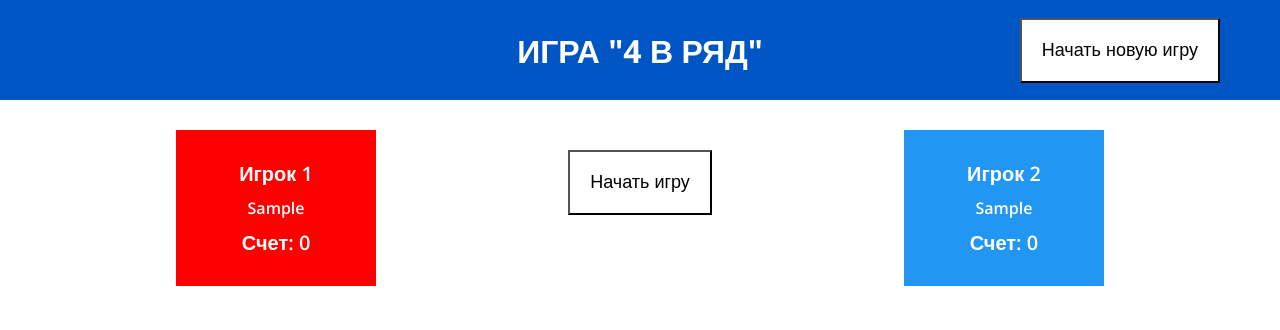
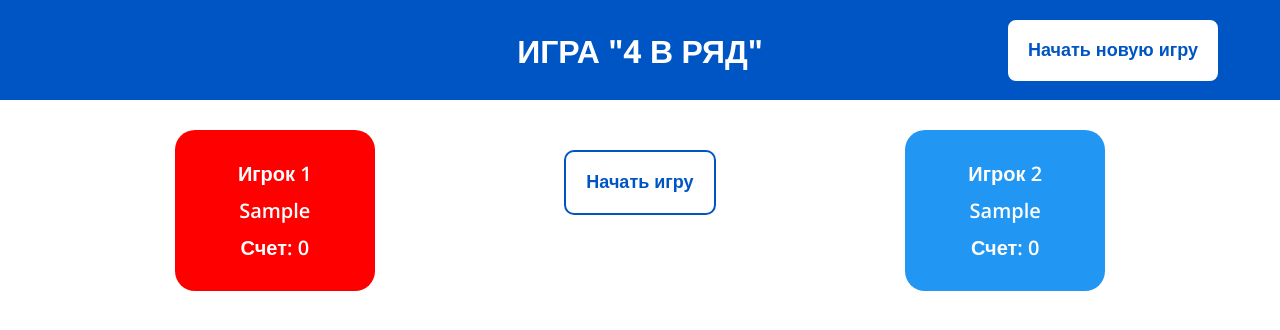
Before and after one commit to D1n8/connect-four-game, a React (Vite) app: page / in a window 1280 px wide. Both pictures are taken after typing "Sample", "Sample" into the empty fields and a click on the button "Начать игру". Shown: the top 330 px of the page. Built offline with nearby package versions, Linux system fonts and the light colour scheme.

Commit message:
add btns animations

```diff
--- a/src/App.css
+++ b/src/App.css
@@ -90,6 +90,20 @@ body{
   padding: 20px;
   font-size: 18px;
   background-color: #fff;
+  font-weight: 600;
+  color: #0055c4;
+  border-radius: 10px;
+  border: 2px solid #0055c4;
+  transition: all 0.3s ease-in-out;
+}
+
+.btn:hover{
+  background-color:#0055c4;
+  color: #fff;
+}
+
+.btn-header:hover{
+  border-color: #fff;
 }
 
 .players-container{
@@ -104,12 +118,13 @@ body{
   padding: 30px;
   flex-direction: column;
   gap: 10px;
+  border-radius: 20px;
   font-weight: 600;
+  font-size: 20px;
   color: #fff;
 }
 
 .player .subtitle{
-  font-size: 20px;
   text-align: center;
 }
 
@@ -120,7 +135,6 @@ body{
 }
 
 .player .score{
-  font-size: 20px;
   text-align: center;
 }
 
```
